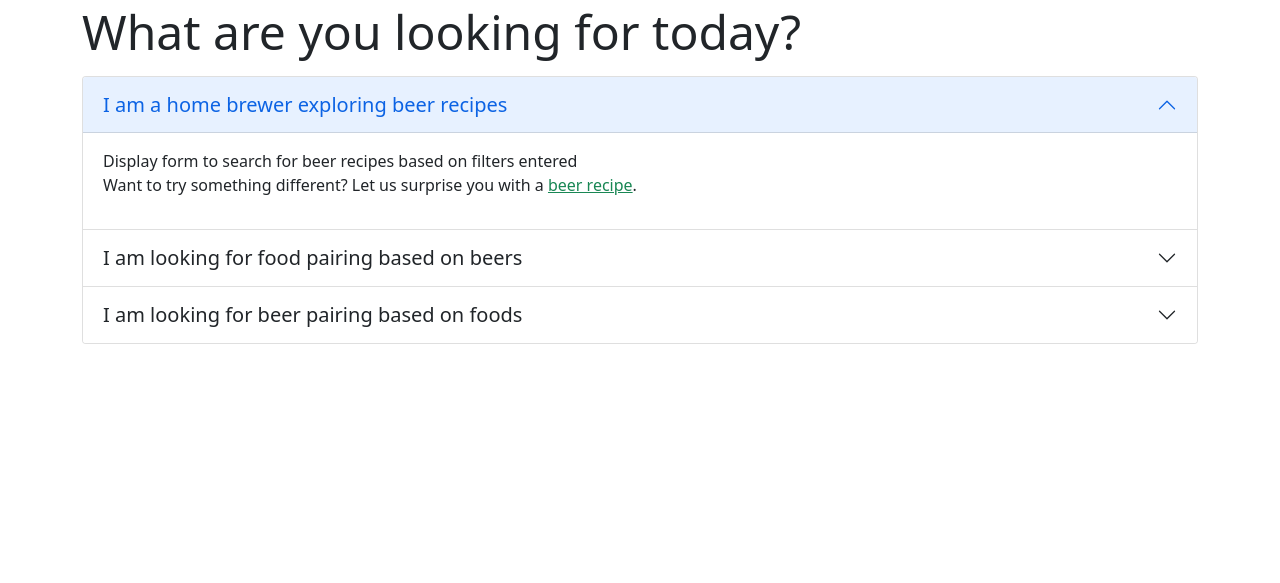
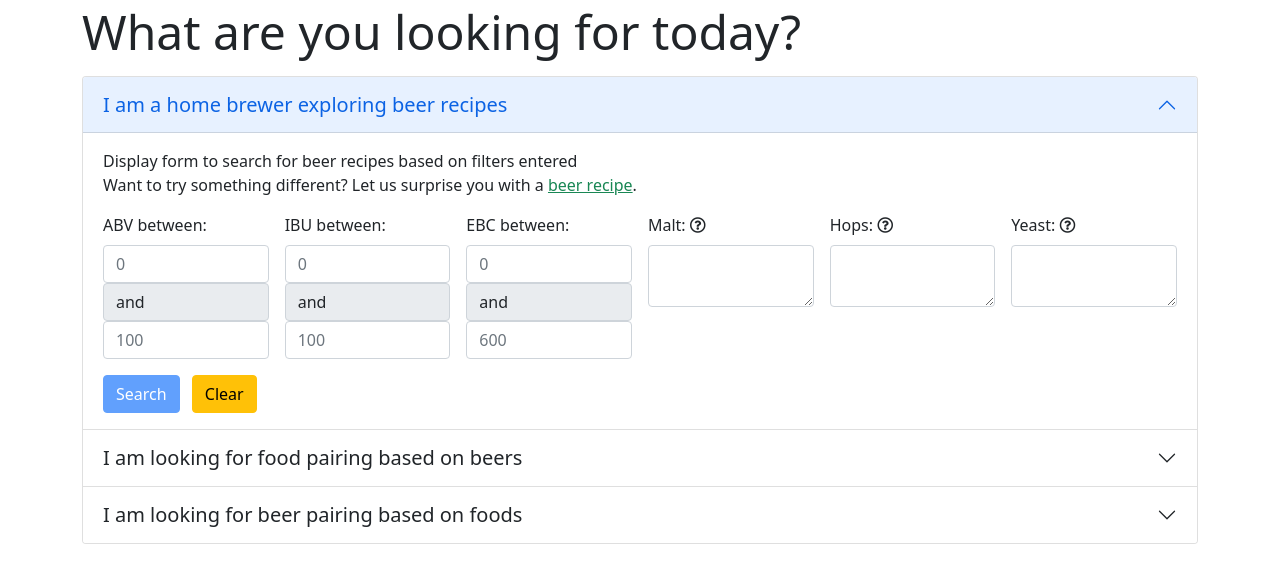
Before and after one commit to fsperoni/Beers4U, a Flask app: page /dashboard in a window 1280 px wide, after a click on "I am a home brewer exploring beer recipes". Shown: the part 160-743 px from the top of the page. Run offline with Flask 2, Linux system fonts and the light colour scheme; some libraries are stand-ins or nearby versions.

Commit message:
completed beer recipe search form

```diff
--- a/helpers.py
+++ b/helpers.py
@@ -4,8 +4,6 @@ def add_image(beers):
     """Iterate through beers and add generic image if needed."""
 
     for beer in beers:
-        print("**************************")
-        print(beer['image_url'])
         if not beer['image_url']:
             beer.update({'image_url': "/static/generic_beer.png"})
 
--- a/templates/base.html
+++ b/templates/base.html
@@ -48,13 +48,15 @@
     {% block content %}
     {% endblock %}
 
-  <!-- <button class="position-absolute bottom-0 mb-3 me-3 end-0 btn btn-dark"
-    onclick="scrollToTop()" id="scrollBtn" title="Go to top">
-    Top
-  </button> -->
+      <!-- <button class="position-absolute bottom-0 mb-3 me-3 end-0 btn btn-dark"
+        onclick="scrollToTop()" id="scrollBtn" title="Go to top">
+        Top
+      </button> -->
 </div>
 
 <script src="https://cdn.jsdelivr.net/npm/bootstrap@5.1.3/dist/js/bootstrap.bundle.min.js" integrity="sha384-ka7Sk0Gln4gmtz2MlQnikT1wXgYsOg+OMhuP+IlRH9sENBO0LRn5q+8nbTov4+1p" crossorigin="anonymous"></script>
+<script src="https://code.jquery.com/jquery-3.6.0.js"></script>
+<script src="https://unpkg.com/axios/dist/axios.js"></script>
 <script src="/static/app.js"></script>
 </body>
 </html>
--- a/templates/dashboard.html
+++ b/templates/dashboard.html
@@ -18,7 +18,67 @@
         <span>Display form to search for beer recipes based on filters entered</span>
         <p>Want to try something different? Let us surprise you with a
           <a class="link-success" href="/random">beer recipe</a>.</p>
-        <form action="/search/recipes">
+        <form id="recipeForm" class="row g-3" action="/search/recipes" method="POST">
+          <div class="col-lg-2 col-md-4">
+            <label for="abvFrom" class="form-label">ABV between:</label>
+            <input type="number" min="0" max="100" step="1" aria-label="ABV from"
+              class="form-control recipe" id="abvFrom" name="abvFrom" placeholder="0">
+            <span class="input-group-text">and</span>
+            <input type="number" min="0" max="100" step="1" aria-label="ABV to"
+              class="form-control recipe" id="abvTo" name="abvTo" placeholder="100">
+          </div>
+          <div class="col-lg-2 col-md-4">
+            <label for="ibuFrom" class="form-label">IBU between:</label>
+            <input type="number" min="0" max="1200" step="1" aria-label="IBU from"
+              class="form-control recipe" id="ibuFrom" name="ibuFrom" placeholder="0">
+            <span class="input-group-text">and</span>
+            <input type="number" min="0" max="1200" step="1" aria-label="IBU to"
+              class="form-control recipe" id="ibuTo" name="ibuTo" placeholder="100">
+          </div>
+          <div class="col-lg-2 col-md-4">
+            <label for="ebcFrom" class="form-label">EBC between:</label>
+            <input type="number" min="0" max="600" step="1" aria-label="EBC from"
+              class="form-control recipe" id="ebcFrom" name="ebcFrom" placeholder="0">
+            <span class="input-group-text">and</span>
+            <input type="number" min="1" max="600" step="1" aria-label="EBC to"
+              class="form-control recipe" id="ebcTo" name="ebcTo" placeholder="600">
+          </div>
+          <div class="col-lg-2 col-md-4">
+            <label for="maltInput" class="form-label">Malt:
+              <i class="far fa-question-circle" data-bs-toggle="tooltip"
+                data-bs-placement="top" title="Separate words with space only, no commas or periods.">
+              </i>
+            </label>
+            <textarea type="text" aria-label="Malt" class="form-control recipe"
+              id="maltInput" name="maltInput"></textarea>
+          </div>
+          <div class="col-lg-2 col-md-4">
+            <label for="hopsInput" class="form-label">Hops:
+              <i class="far fa-question-circle" data-bs-toggle="tooltip"
+                data-bs-placement="top" title="Separate words with space only, no commas or periods.">
+              </i>
+            </label>
+            <textarea type="text" aria-label="Hops" class="form-control recipe"
+              id="hopsInput" name="hopsInput"></textarea>
+          </div>
+          <div class="col-lg-2 col-md-4">
+            <label for="yeastInput" class="form-label">Yeast:
+              <i class="far fa-question-circle" data-bs-toggle="tooltip"
+                data-bs-placement="top" title="Separate words with space only, no commas or periods.">
+              </i>
+            </label>
+            <textarea type="text" aria-label="Yeast" class="form-control recipe"
+              id="yeastInput" name="yeastInput"></textarea>
+          </div>
+
+          <div class="col-12">
+            <button id="recipeBtn" type="submit" disabled class="btn btn-primary">
+              Search
+            </button>
+            <button id="clearBtn" type="reset" class="btn btn-warning ms-2">
+              Clear
+            </button>
+          </div>
         </form>
       </div>
     </div>
@@ -34,15 +94,22 @@
     <div id="foodDiv" class="accordion-collapse collapse"
       aria-labelledby="foodHeader" data-bs-parent="#searchAccordion">
       <div class="accordion-body">
-        <span>For best results, separate words with space only, no commas or periods.</span>
-        <form action="/search/foods" method="POST">
-          <div class="mb-3">
-            <label for="beerInput" class="form-label">Beer Information:</label>
-            <input type="text" class="form-control" id="beerInput"
-              name="beerInput" placeholder="Enter keywords for your search here.">
+        <form id="foodForm" class="mt-3" action="/search/foods" method="POST">
+          <div class="row mb-3">
+            <label for="beerInput" class="col-sm-2 col-form-label">Beer Information:
+              <i class="far fa-question-circle" data-bs-toggle="tooltip"
+                data-bs-placement="top" title="Separate words with space only, no commas or periods.">
+              </i>
+            </label>
+            <div class="col-sm-10">
+              <input type="text" class="form-control" id="beerInput"
+                name="beerInput" placeholder="Enter keywords for your search here.">
+            </div>
           </div>
           <div>
-            <button type="submit" class="btn btn-primary">Search</button>
+            <button id="beerBtn" type="submit" disabled class="btn btn-primary">
+              Search
+            </button>
           </div>
         </form>
       </div>
@@ -59,15 +126,20 @@
     <div id="beerDiv" class="accordion-collapse collapse"
       aria-labelledby="beerHeader" data-bs-parent="#searchAccordion">
       <div class="accordion-body">
-        <span>For best results, separate words with space only, no commas or periods.</span>
-        <form action="/search/beers" method="POST">
+        <form id="beerForm" action="/search/beers" method="POST">
           <div class="mb-3">
-            <label for="foodInput" class="form-label">Food Information:</label>
+            <label for="foodInput" class="form-label">Food Information:
+              <i class="far fa-question-circle" data-bs-toggle="tooltip"
+                data-bs-placement="top" title="Separate words with space only, no commas or periods.">
+              </i>
+            </label>
             <input type="text" class="form-control" id="foodInput"
               name="foodInput" placeholder="Enter keywords for your search here.">
           </div>
           <div>
-            <button type="submit" class="btn btn-primary">Search</button>
+            <button id="foodBtn" type="submit" disabled class="btn btn-primary">
+              Search
+            </button>
           </div>
         </form>
       </div>
```
Also changed, not shown: static/app.js (+51 -4 lines).
